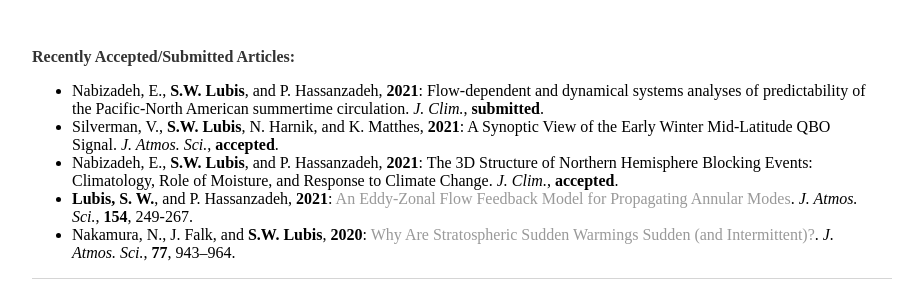
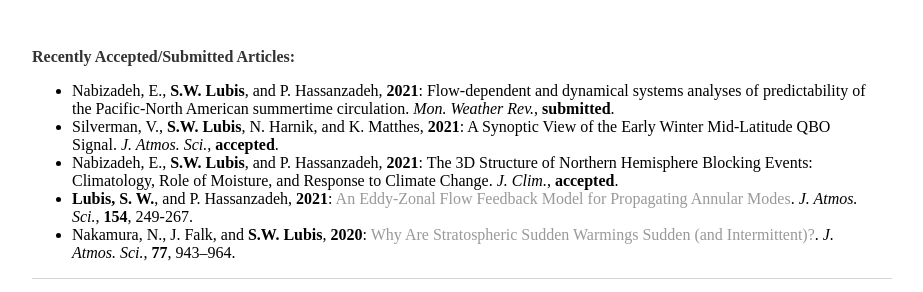
Before and after one commit to sandrolubis/sandrolubis.github.io, a Jekyll site: the page built from index.html, in a window 1280 px wide. Shown: the part 589-881 px from the top of the page, without its empty margins (276-1199 px from the left). Built offline with Jekyll 4.4.1, drawn with Linux system fonts in a browser that asks for light colours.

Commit message:
Update index.html

```diff
--- a/index.html
+++ b/index.html
@@ -49,7 +49,7 @@
 
 	<p class="ex", style="padding-top:30px"><font size=3><b>Recently Accepted/Submitted Articles:</b></p>
 		<ul class="ex">
-			<li>Nabizadeh, E., <b>S.W. Lubis</b>, and P. Hassanzadeh, <b>2021</b>: Flow-dependent and dynamical systems analyses of predictability of the Pacific-North American summertime circulation. <i>J. Clim.</i>, <b>submitted</b>.</li>
+			<li>Nabizadeh, E., <b>S.W. Lubis</b>, and P. Hassanzadeh, <b>2021</b>: Flow-dependent and dynamical systems analyses of predictability of the Pacific-North American summertime circulation. <i>Mon. Weather Rev.</i>, <b>submitted</b>.</li>
 			<li>Silverman, V., <b>S.W. Lubis</b>, N. Harnik, and K. Matthes, <b>2021</b>: A Synoptic View of the Early Winter Mid-Latitude QBO Signal. <i>J. Atmos. Sci.</i>, <b>accepted</b>.</li>
 			<li>Nabizadeh, E., <b>S.W. Lubis</b>, and P. Hassanzadeh, <b>2021</b>: The 3D Structure of Northern Hemisphere Blocking Events: Climatology, Role of Moisture, and Response to Climate Change. <i>J. Clim.</i>, <b>accepted</b>.</li>
 			<li><b>Lubis, S. W.</b>, and P. Hassanzadeh, <b>2021</b>: <a href="https://doi.org/10.1175/JAS-D-20-0214.1">An Eddy-Zonal Flow Feedback Model for Propagating Annular Modes</a>. <i>J. Atmos. Sci.</i>, <b>154</b>, 249-267.</li>
```
